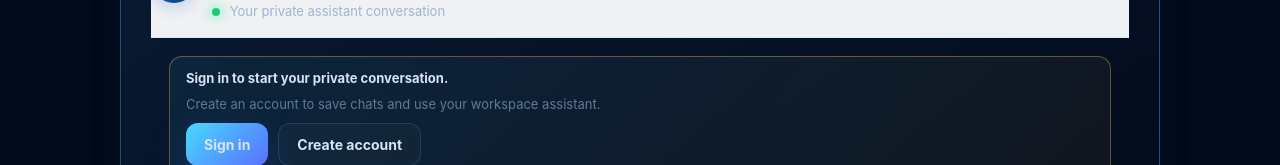
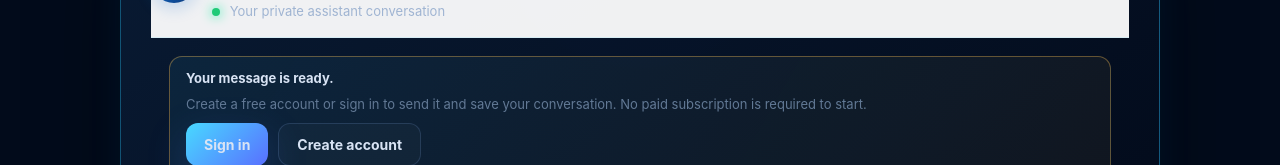
Before and after one commit to saiedahm/HELP-ME-NEW, a Next.js app: page /chat in a window 1280 px wide. Shown: the part 188-353 px from the top of the page. Built offline with nearby package versions, Linux system fonts and the light colour scheme; no server answers.

Commit message:
feat: carry homepage draft into chat and clarify free access

```diff
--- a/app/chat/page.tsx
+++ b/app/chat/page.tsx
@@ -22,6 +22,12 @@ export default function ChatPage() {
   useEffect(() => {
     messagesEndRef.current?.scrollIntoView({ behavior: "smooth", block: "end" });
   }, [messages, loading]);
+
+  useEffect(() => {
+    const params = new URLSearchParams(window.location.search);
+    const draft = params.get("draft");
+    if (draft) setInput(draft.slice(0, 4000));
+  }, []);
 
   useEffect(() => {
     let mounted = true;
@@ -97,7 +103,7 @@ export default function ChatPage() {
             <div><span className="eyebrow">HELP-ME · AI SUPPORT</span><h1>How can we help?</h1><p><span className="online-dot" /> Your private assistant conversation</p></div>
           </div>
           {sessionStatus === "checking" && <div className="chat-access-note" role="status">Checking your secure session…</div>}
-          {sessionStatus === "guest" && <div className="chat-access-note" role="status"><strong>Sign in to start your private conversation.</strong><span>Create an account to save chats and use your workspace assistant.</span><div><Link className="button primary" href="/login">Sign in</Link><Link className="button secondary" href="/signup">Create account</Link></div></div>}
+          {sessionStatus === "guest" && <div className="chat-access-note" role="status"><strong>Your message is ready.</strong><span>Create a free account or sign in to send it and save your conversation. No paid subscription is required to start.</span><div><Link className="button primary" href="/login">Sign in</Link><Link className="button secondary" href="/signup">Create account</Link></div></div>}
           <div className="messages" aria-live="polite" aria-label="Conversation messages">
             {messages.map((message, index) => <div className={`chat-message-row ${message.role}`} key={index}>
               {message.role === "assistant" && <span className="chat-message-avatar" aria-hidden="true">✦</span>}
```
